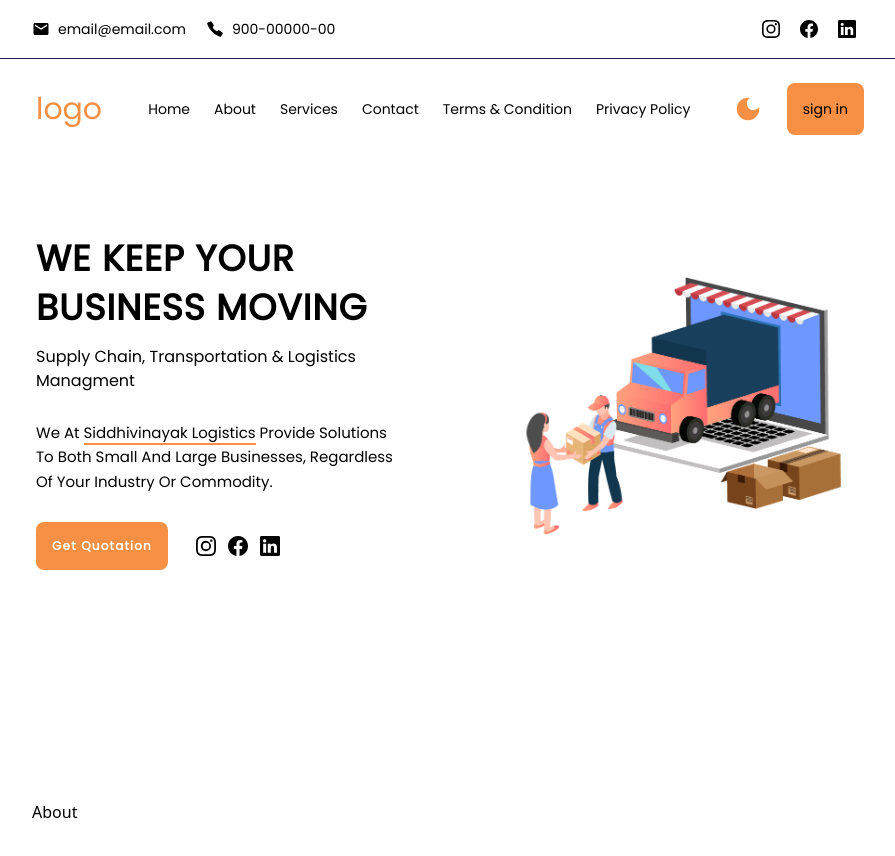
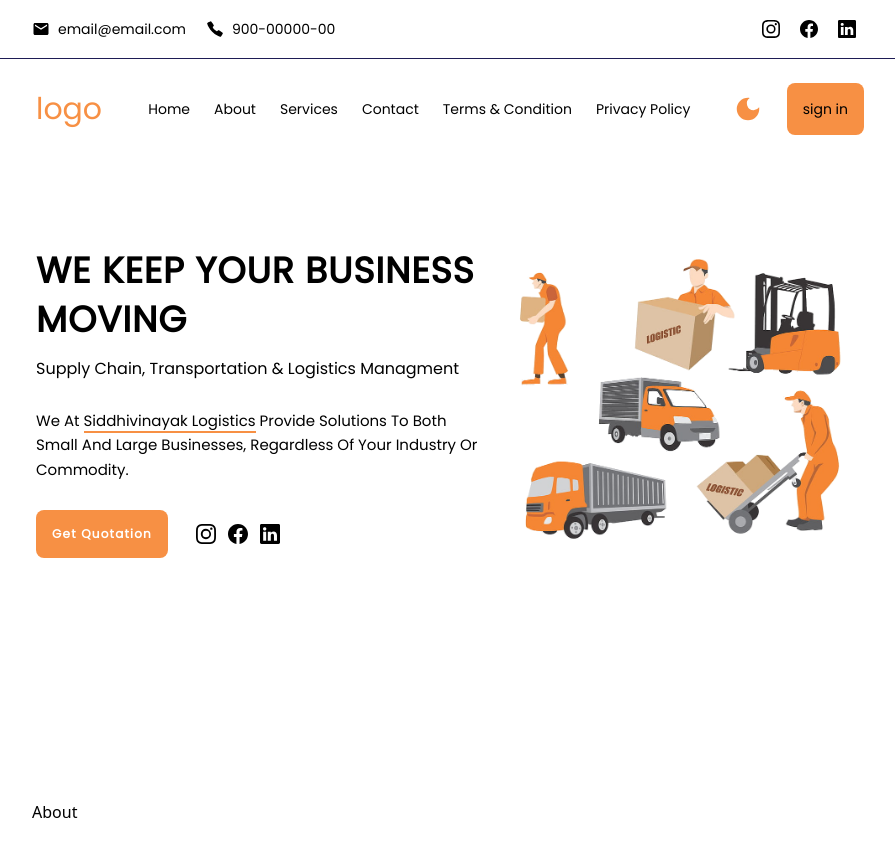
Before and after one commit to iamadityamall/transport-service-landing-page, a React (Create React App) app: page / in a window 1280 px wide. Shown: the top 856 px of the page, without its empty margins (192-1087 px from the left). Built offline with nearby package versions, Linux system fonts and the light colour scheme.

Commit message:
changed backg round image

```diff
--- a/src/components/Home/Hero.jsx
+++ b/src/components/Home/Hero.jsx
@@ -44,7 +44,7 @@
         </div>
       </div>
       <figure className="hidden md:flex">
-        <img src="./images/delivery.png" alt="logistics" className="w-[60vw]" />
+        <img src="./images/vector-1.png" alt="logistics" className="w-[40vw]" />
       </figure>
     </section>
   );
```
Also changed, not shown: public/images/vector-1.png (added).
